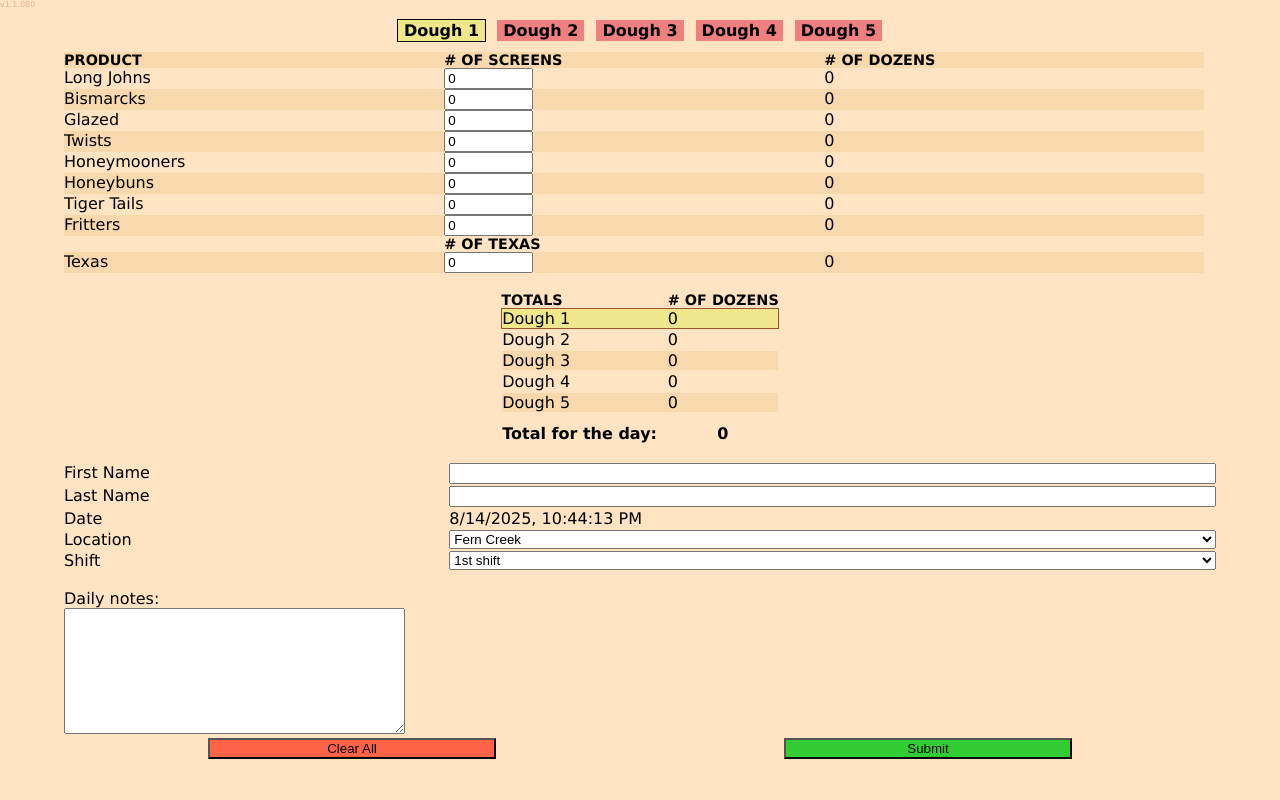
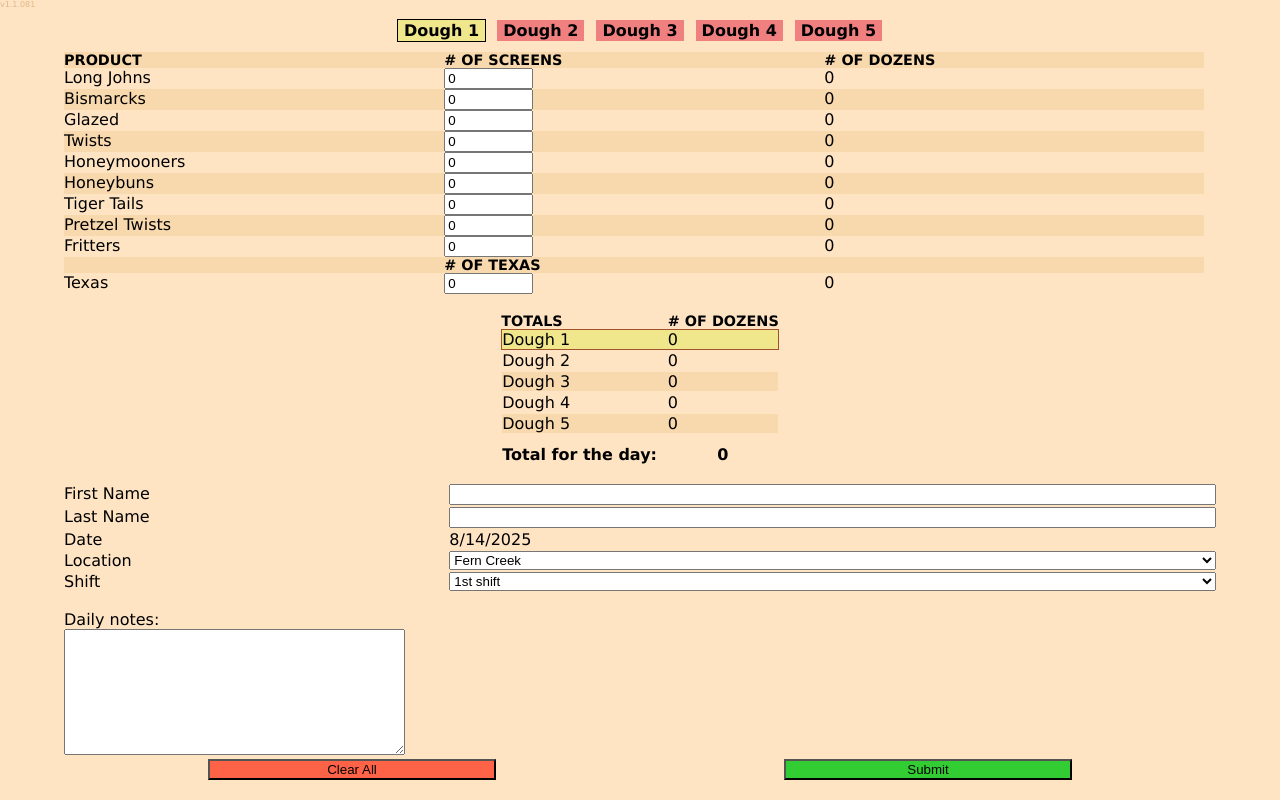
Before and after one commit to natecramer/yieldsheet, a plain HTML site: page index.html in a window 1280 px wide. Drawn offline with Linux system fonts and the light colour scheme.

Commit message:
Add Pretzel Twists

```diff
--- a/script.js
+++ b/script.js
@@ -1,7 +1,16 @@
+const appVersion = `v1.1.081`
+
 // glob vars
 const sheetDiv = document.querySelector("#main-sheet");
 
 var doughs = [];
+
+// for use in makeSingleBlankDough
+// for use in doughs[idx][donut_name]
+var blankDonut = {
+    inputStr: "0",
+    donutCount: 0
+};
 
 var currentDoughIdx = 0;
 const maxDough = 5; // note: starts at 1, the index for the doughs array would be this - 1
@@ -73,6 +82,13 @@ const donuts = {
         plus: 0,
         screen_hint: "8x3",
     },
+    PretzelTwists : {
+        xname: "Pretzel Twists",
+        per_screen: 16,
+        dozens: 1,
+        plus: 4,
+        screen_hint: "4x4",
+    },
     Fritters : {
         xname: "Fritters",
         per_screen: 16,
@@ -99,9 +115,7 @@ function initDoughs() {
 function makeSingleBlankDough(idx) {
     doughs[idx] = {};
     for (property in donuts) {
-        doughs[idx][property] = {
-            inputStr: "0",
-            donutCount: 0};
+        doughs[idx][property] = blankDonut;
     }
 }
 function makeBlankDoughs() {
@@ -190,7 +204,7 @@ function loadAndValidateData() {
             //console.log("loadAndValidateData: data not found or version was invalid, calling makeAndSaveNewData()");
             makeBlankDoughs();
             makeAndSaveNewData();
-            // forceClearAll copy/paste
+            // *** forceClearAll copy/paste
             localStorage.removeItem("data");
             localStorage.removeItem("notes");
             notesInput.value = "";
@@ -380,9 +394,11 @@ function xupdate(inputElem) {
     setDoughValue(currentDoughIdx, inputElem.donutName, "donutCount", total_donuts);
     setDoughValue(currentDoughIdx, inputElem.donutName, "inputStr", inputElem.value);
 
-    var now = new Date();
-    var datetime = now.toLocaleString();
-    dateText.innerHTML = datetime;
+    const now = new Date();
+    const month = now.getMonth() + 1;
+    const day = now.getDate();
+    const year = now.getFullYear();
+    dateText.innerHTML = `${month}/${day}/${year}`;
 }
 
 function makeSheetHtml() {
@@ -581,7 +597,18 @@ function calcAll() {
 function updateSheetDisplay() {
     for (key in elems) {
         // console.log(elems);
-        elems[key].inputElem.value = doughs[currentDoughIdx][key].inputStr;
+        if (elems[key].hasOwnProperty("inputElem")) {
+            // console.log("HAS");
+            if (key in doughs[currentDoughIdx]) {
+                // console.log(`KEY IN DICT: ${key}`);
+            } else {
+                // console.log(`NOT KEY IN DICT: ${key}`);
+                doughs[currentDoughIdx][key] = blankDonut;
+            }
+            elems[key].inputElem.value = doughs[currentDoughIdx][key].inputStr;
+        } else {
+            console.log("DOES NOT HAVE");
+        }
     }
 }
 
@@ -631,6 +658,10 @@ function clearAll() {
     }
 }
 
+// WARN
+// if you change something in here please also change at:
+// *** forceClearAll copy/paste
+// very bad code. This was a temporary fix. Thank you.
 function forceClearAll() {
     makeBlankDoughs();
     localStorage.removeItem("data");
@@ -640,6 +671,7 @@ function forceClearAll() {
     setDough(0);
     updateSheetDisplay();
     calcAll();
+    window.location.reload();
 }
 
 function submit() {
@@ -649,7 +681,7 @@ function submit() {
 }
 
 function run() {
-    document.getElementById("version-text").innerHTML = `v1.1.080`;
+    document.getElementById("version-text").innerHTML = appVersion;
     // html
     // initDoughButtons();
     initElems();
```
Also changed, not shown: index.html (+10 -0 lines).
